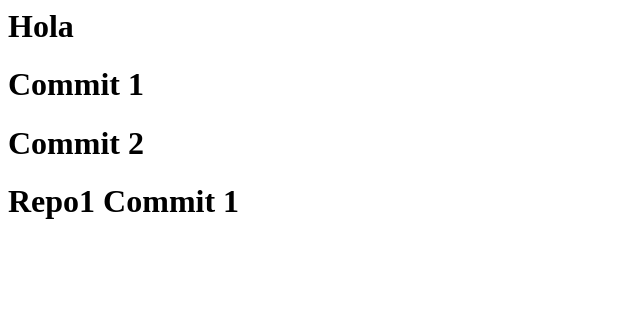
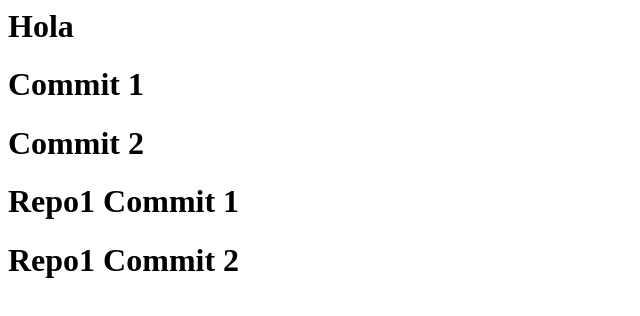
Before and after one commit to Xirimollo/Tarea-evaluable-git, a plain HTML site: page index.html in a window 1280 px wide. Shown: the whole page, without its empty margins (0-640 px from the left). Drawn offline with Linux system fonts and the light colour scheme.

Commit message:
Modificacion index.html Repo 1 -- 2

```diff
--- a/index.html
+++ b/index.html
@@ -6,5 +6,6 @@
     <h1>Commit 1</h1>
     <h1>Commit 2</h1>
     <h1>Repo1 Commit 1</h1>
+    <h1>Repo1 Commit 2</h1>
 
 </body>
```
